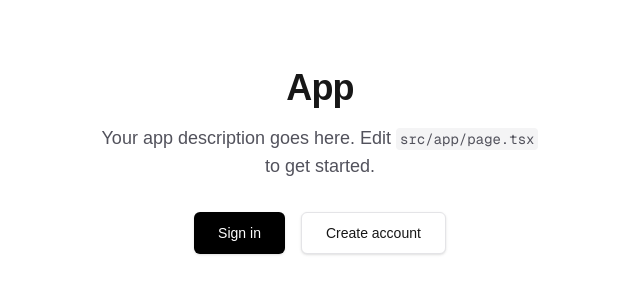
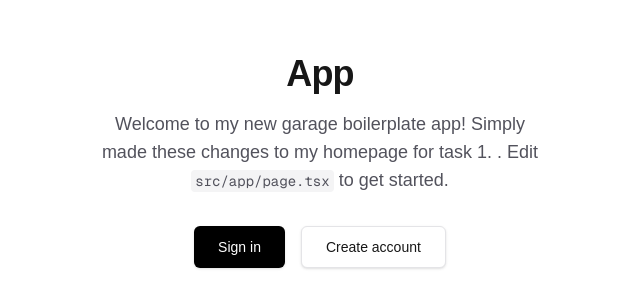
Before and after one commit to connor9838/task2-garage-boilerplate-basic, a Next.js app in the folder frontend/: page / in a window 1280 px wide. Shown: the part 239-546 px from the top of the page, without its empty margins (320-960 px from the left). Built offline with nearby package versions, Linux system fonts and the light colour scheme; no server answers.

Commit message:
feat: update homepage text

```diff
--- a/frontend/src/app/page.tsx
+++ b/frontend/src/app/page.tsx
@@ -14,7 +14,7 @@ export default function LandingPage() {
           {process.env.NEXT_PUBLIC_APP_NAME ?? 'App'}
         </h1>
         <p className="max-w-md text-lg text-zinc-600 dark:text-zinc-400">
-          Your app description goes here. Edit{' '}
+          Welcome to my new garage boilerplate app! Simply made these changes to my homepage for task 1. . Edit{' '}
           <code className="rounded bg-zinc-100 px-1 py-0.5 font-mono text-sm dark:bg-zinc-800">
             src/app/page.tsx
           </code>{' '}
```
